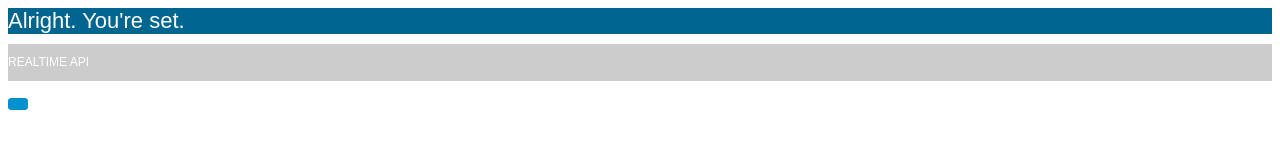
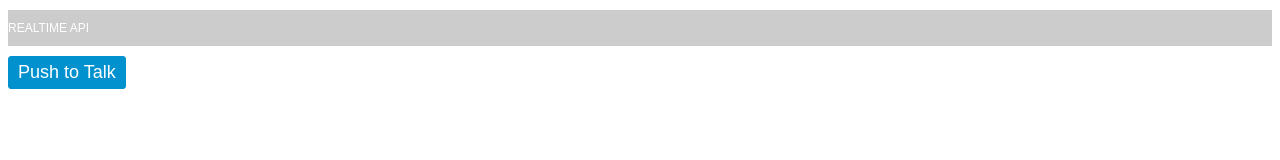
Before and after one commit to mw777eds/realtime_openai, a website built with Vite: page index.html in a window 1280 px wide. Built offline with nearby package versions, Linux system fonts and the light colour scheme.

Commit message:
fixed button

```diff
--- a/index.html
+++ b/index.html
@@ -8,10 +8,8 @@
     <title>JSDev</title>
   </head>
   <body>
-    <h1>Alright. You're set.</h1>
       <h2 class="tintedBlackLeft">Realtime API</h2>
-
-    <button type="button"></button>
+    <button type="button">Push to Talk</button>
     <script type="module">
       import "./src/index.js";
     </script>
```
